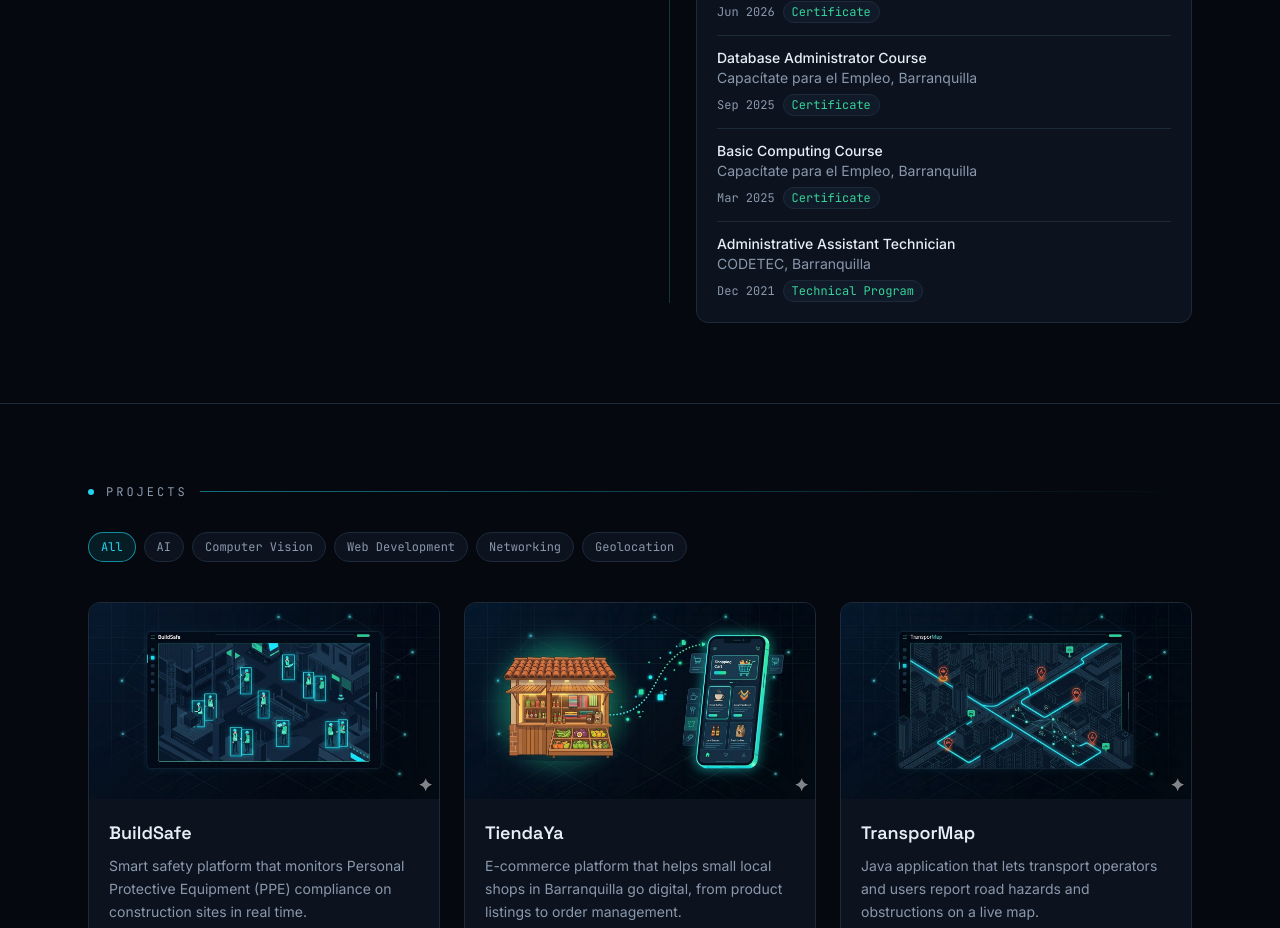
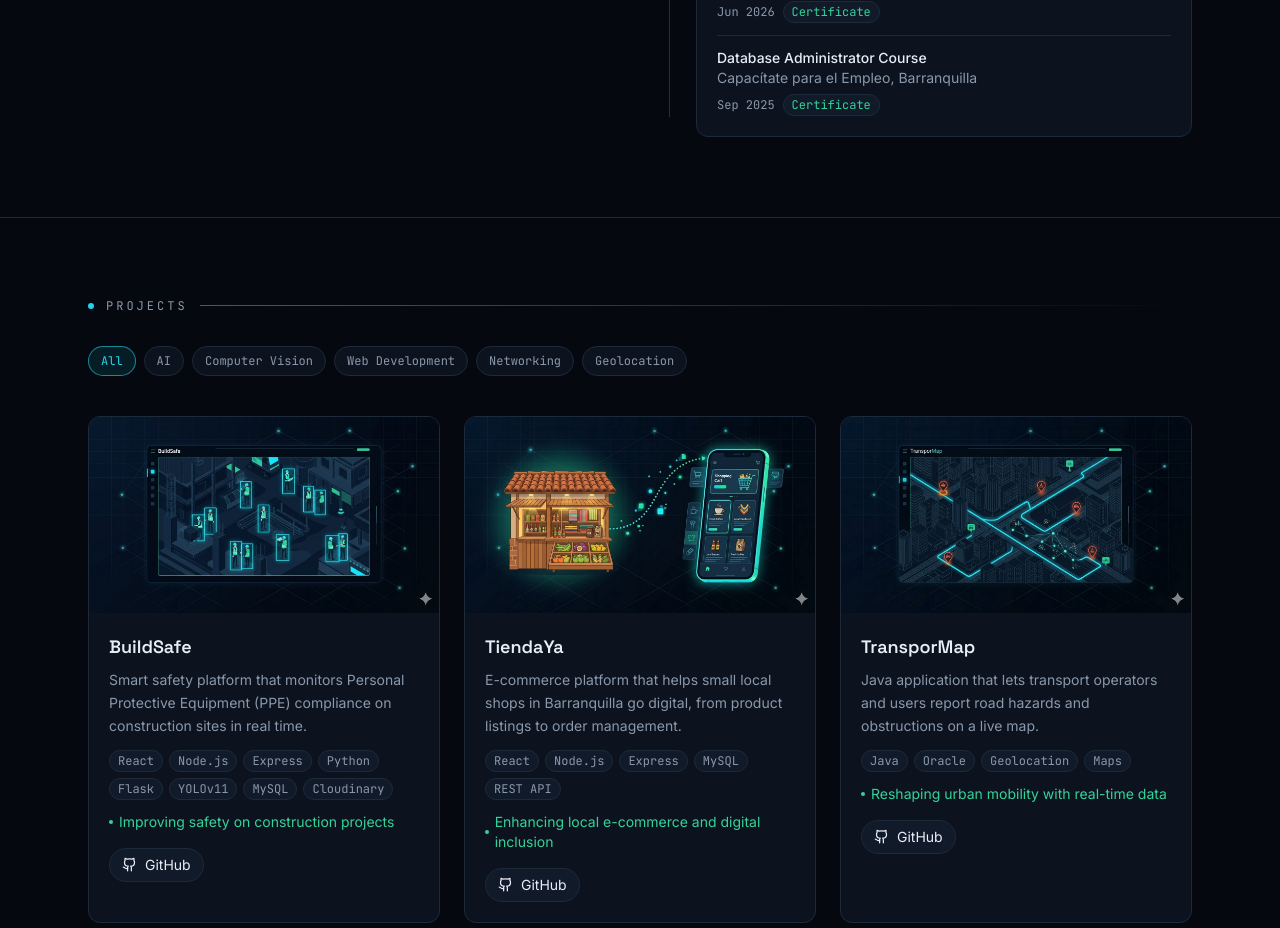
Before and after one commit to juancveg/juan-vega-portafolio, a Next.js app: page / in a window 1280 px wide. Shown: the part 2200-3128 px from the top of the page. Built offline with nearby package versions, Linux system fonts and the light colour scheme.

Commit message:
Remove obsolete courses from Experience component
Removed outdated course entries from the experience list.

```diff
--- a/components/Experience.tsx
+++ b/components/Experience.tsx
@@ -63,18 +63,6 @@ const COMPLEMENTARY = [
     org: "Capacítate para el Empleo, Barranquilla",
     date: "Sep 2025",
     tag: "Certificate",
-  },
-  {
-    title: "Basic Computing Course",
-    org: "Capacítate para el Empleo, Barranquilla",
-    date: "Mar 2025",
-    tag: "Certificate",
-  },
-  {
-    title: "Administrative Assistant Technician",
-    org: "CODETEC, Barranquilla",
-    date: "Dec 2021",
-    tag: "Technical Program",
   },
 ];
 
```
